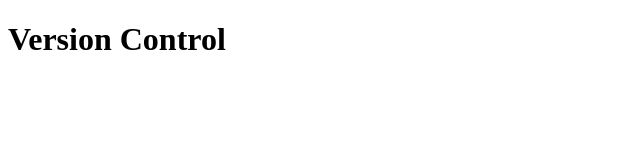
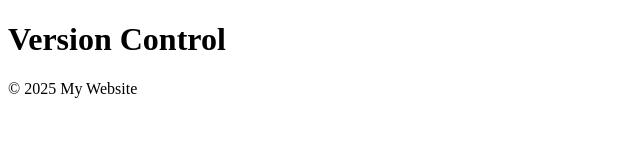
Before and after one commit to Bubbles5555/version-control-simulation-Jamie-Summerow, a plain HTML site: page index.html in a window 1280 px wide. Shown: the whole page, without its empty margins (0-640 px from the left). Drawn offline with Linux system fonts and the light colour scheme.

Commit message:
Added footer section to index.html

```diff
--- a/index.html
+++ b/index.html
@@ -10,4 +10,7 @@
         Version Control
     </h1>
 </body>
+<footer>
+    &copy; 2025 My Website
+</footer>
 </html>
```
